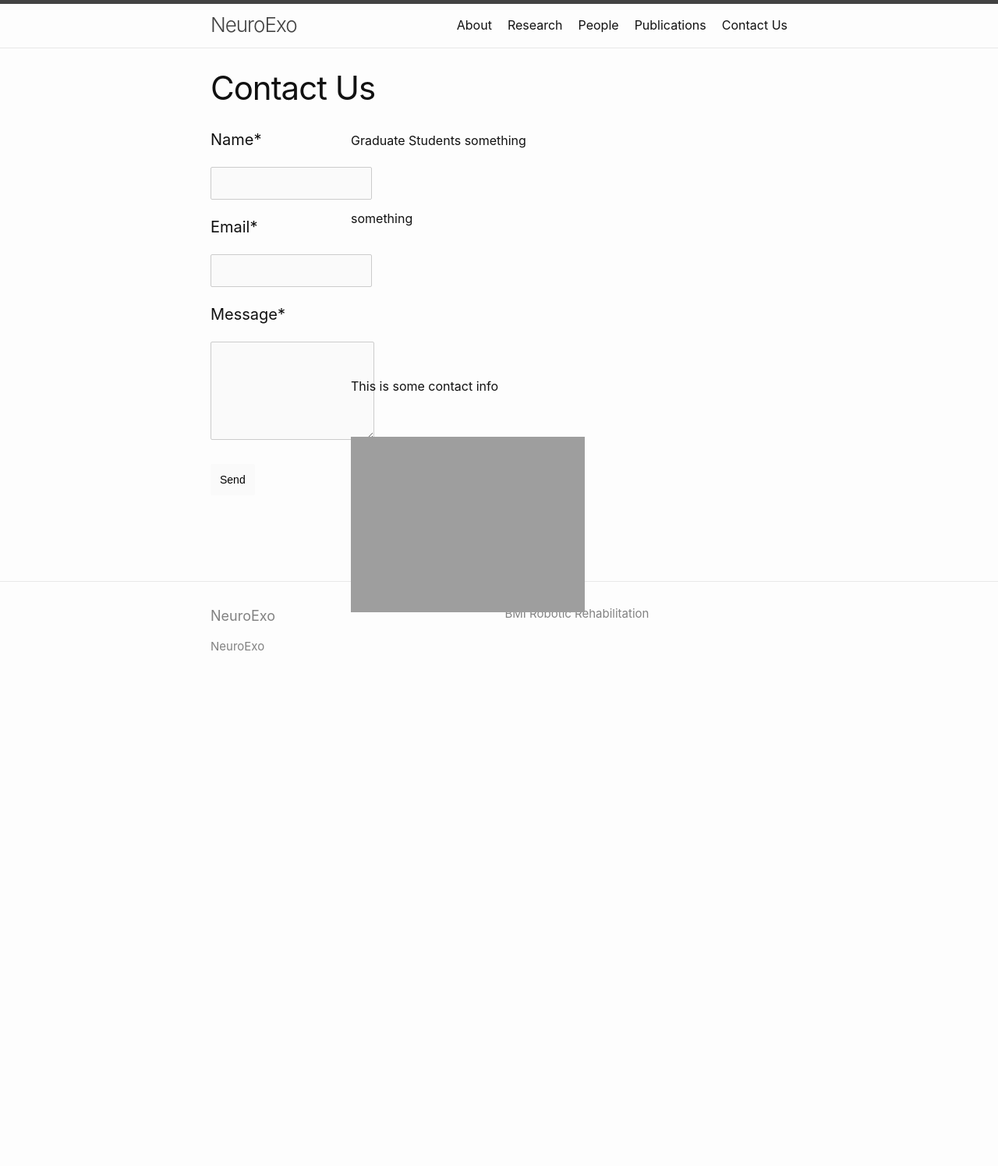
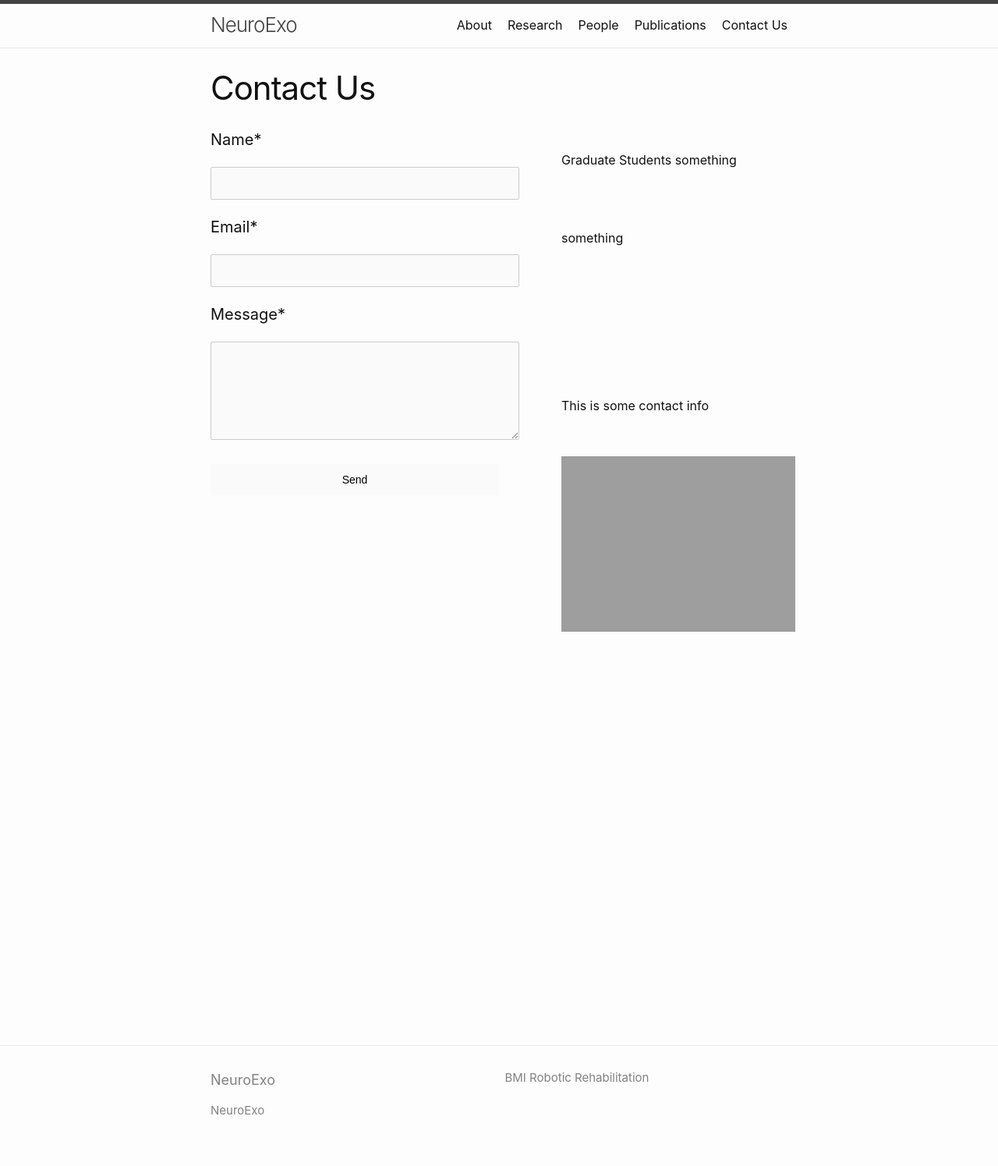
Before and after one commit to arcraik/neuroexo-website, a Jekyll site: the page built from contact.md, in a window 1280 px wide. Shown: the whole page at 78% size. Built offline with Jekyll 4.4.1, drawn with Linux system fonts in a browser that asks for light colours; before the commit the page ends 900 px from its top, so only the background shows below that; grey boxes are pictures that could not be loaded.

Commit message:
Update contact.md

```diff
--- a/contact.md
+++ b/contact.md
@@ -8,6 +8,7 @@ title: Contact Us
             input {
                 margin-top: 5px;
                 margin-bottom: 20px;
+                width: 50%;
             }
             textarea[type=message] {
                 height: 100px;
@@ -18,6 +19,7 @@ title: Contact Us
                 background-color: #fafafa;
                 font-size: 14px;
                 border-radius: 2px;
+                width: 50%;
             }
             input[type=submit] {
                 border: none;
@@ -38,7 +40,7 @@ title: Contact Us
 
 <iframe id="hidden_iframe" name="hidden_iframe" onload="submitted&amp;&amp;(window.location=&quot;https://neuroexo.org/thanks/&quot;)" style="display:none"></iframe>
 
-<form action="https://docs.google.com/forms/d/e/1FAIpQLSfzO-mkf1gKY5kpA8piBab6h6KymTF0sMOzfcbuRoEvuL6SOA/formResponse" method="post" target="hidden_iframe" onsubmit="submitted=true;" align="left" width="50%">
+<form action="https://docs.google.com/forms/d/e/1FAIpQLSfzO-mkf1gKY5kpA8piBab6h6KymTF0sMOzfcbuRoEvuL6SOA/formResponse" method="post" target="hidden_iframe" onsubmit="submitted=true;" align="left" >
     <label><h4>Name*</h4></label>
     <input name="entry.134554697" type="text" required/>
     <label><h4>Email*</h4></label>
@@ -50,7 +52,7 @@ title: Contact Us
 
    </form>
 
-<div class="contact" style="position: absolute; top: 130px; left: 450px; width: 300px; line-height:100px;">
+<div class="contact" style="position: relative; bottom: 500px; left: 450px; width: 300px; line-height:100px;">
     <p>Graduate Students something something</p>
     <br>
     <p>This is some contact info</p>
```
